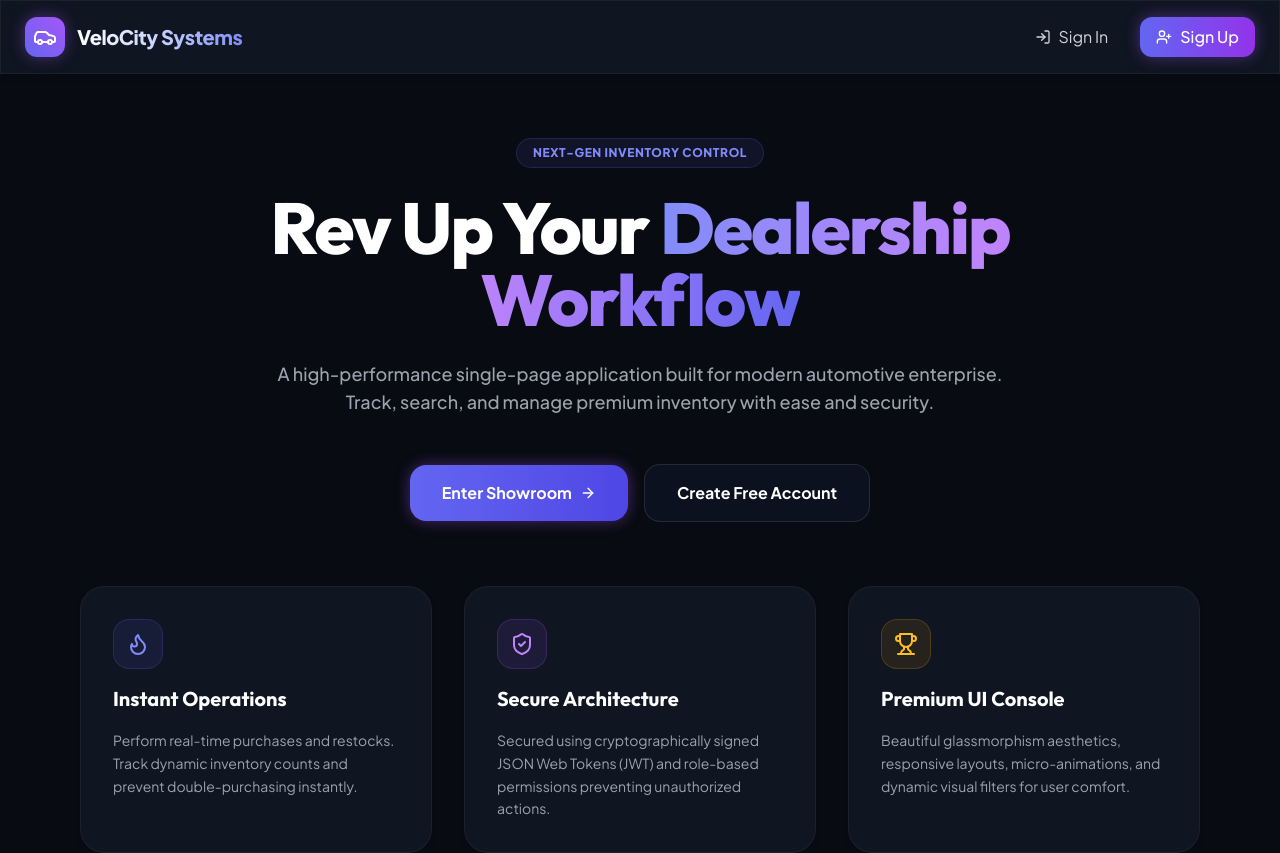
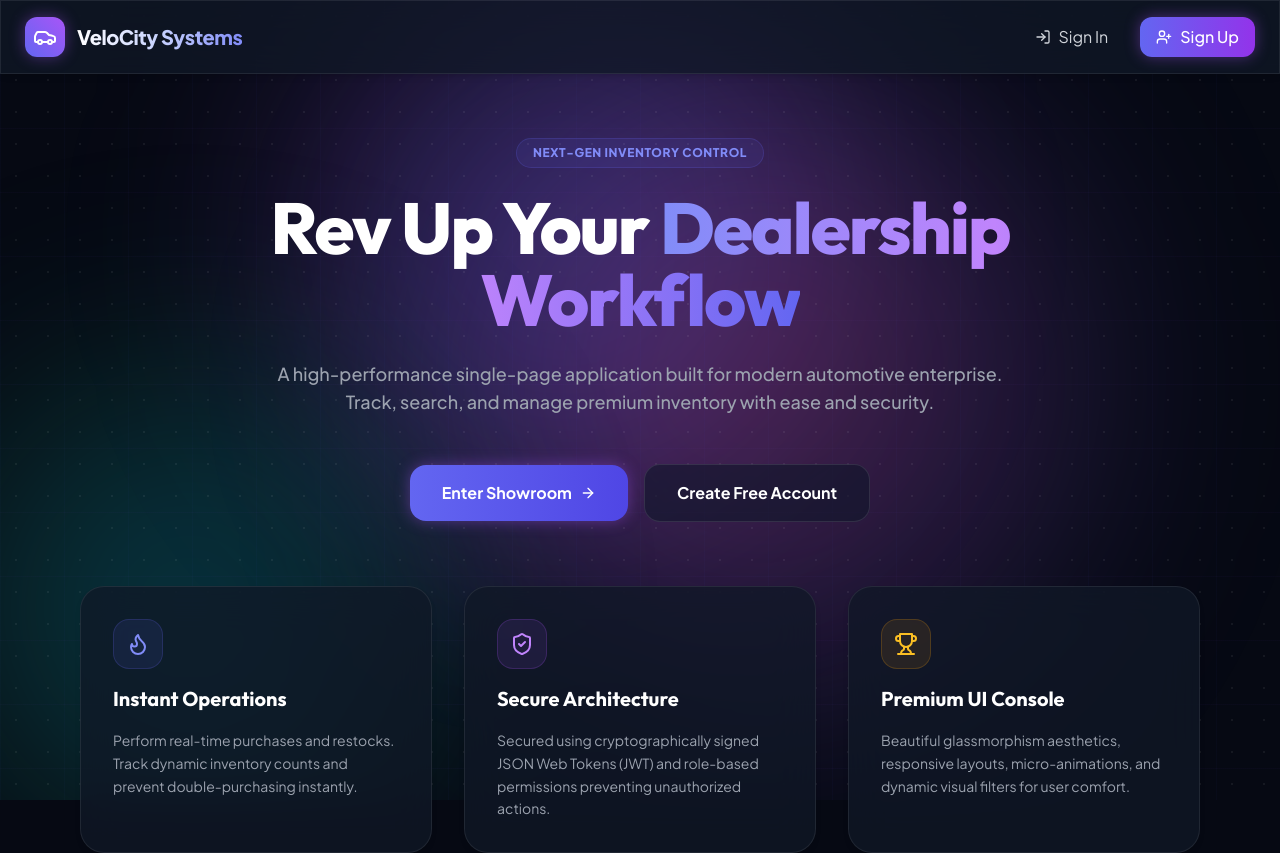
Before and after one commit to Pankaj20042112/car-inventory-system, a React (Vite) app in the folder frotend/my-react-app/: page / in a window 1280 px wide. Shown: the top 853 px of the page. Built offline with nearby package versions, Linux system fonts and the light colour scheme.

Commit message:
style(ui): add dynamic animated colorful gradient mesh background orbs and grid overlays

```diff
--- a/frotend/my-react-app/src/App.tsx
+++ b/frotend/my-react-app/src/App.tsx
@@ -55,10 +55,18 @@ function App() {
   return (
     <AuthProvider>
       <Router>
-        <div className="flex flex-col min-h-screen bg-[#080b11] text-gray-100 selection:bg-indigo-500/30 selection:text-white">
+        <div className="relative flex flex-col min-h-screen bg-[#060913] text-gray-100 selection:bg-indigo-500/30 selection:text-white overflow-hidden">
+          {/* Animated Colorful Background Layer */}
+          <div className="colorful-bg-wrapper">
+            <div className="colorful-orb-1" />
+            <div className="colorful-orb-2" />
+            <div className="colorful-orb-3" />
+            <div className="colorful-grid-overlay" />
+          </div>
+
           <Navbar />
 
-          <main className="flex-grow flex flex-col">
+          <main className="relative z-10 flex-grow flex flex-col">
             <Routes>
               {/* Public Routes */}
               <Route path="/" element={<Home />} />
--- a/frotend/my-react-app/src/index.css
+++ b/frotend/my-react-app/src/index.css
@@ -6,15 +6,16 @@
 
 :root {
   font-family: 'Plus Jakarta Sans', system-ui, sans-serif;
-  background-color: #080b11;
+  background-color: #060913;
   color: #f3f4f6;
 }
 
 body {
   margin: 0;
-  background-color: #080b11;
+  background-color: #060913;
   color: #e2e8f0;
   font-family: 'Plus Jakarta Sans', system-ui, -apple-system, BlinkMacSystemFont, sans-serif;
+  overflow-x: hidden;
 }
 
 h1, h2, h3, h4, h5, h6 {
@@ -24,18 +25,89 @@ h1, h2, h3, h4, h5, h6 {
 
 /* Glassmorphism styling helpers */
 .glass-panel {
-  background: rgba(21, 28, 44, 0.65);
-  backdrop-filter: blur(16px);
-  -webkit-backdrop-filter: blur(16px);
-  border: 1px solid rgba(255, 255, 255, 0.05);
+  background: rgba(17, 24, 39, 0.75);
+  backdrop-filter: blur(20px);
+  -webkit-backdrop-filter: blur(20px);
+  border: 1px solid rgba(255, 255, 255, 0.08);
 }
 
 .glass-panel-hover:hover {
-  background: rgba(21, 28, 44, 0.85);
-  border-color: rgba(168, 85, 247, 0.35);
-  box-shadow: 0 0 20px rgba(168, 85, 247, 0.15);
-  transform: translateY(-2px);
+  background: rgba(23, 32, 54, 0.88);
+  border-color: rgba(168, 85, 247, 0.4);
+  box-shadow: 0 0 25px rgba(99, 102, 241, 0.2);
+  transform: translateY(-3px);
   transition: all 0.3s cubic-bezier(0.4, 0, 0.2, 1);
+}
+
+/* Dynamic Animated Colorful Background Layer */
+.colorful-bg-wrapper {
+  position: fixed;
+  inset: 0;
+  pointer-events: none;
+  z-index: 0;
+  overflow: hidden;
+}
+
+.colorful-orb-1 {
+  position: absolute;
+  top: -15%;
+  left: 15%;
+  width: 650px;
+  height: 650px;
+  background: radial-gradient(circle, rgba(99, 102, 241, 0.35) 0%, rgba(168, 85, 247, 0.2) 45%, rgba(0, 0, 0, 0) 70%);
+  filter: blur(90px);
+  animation: float-slow 18s ease-in-out infinite alternate;
+}
+
+.colorful-orb-2 {
+  position: absolute;
+  bottom: 5%;
+  right: 10%;
+  width: 700px;
+  height: 700px;
+  background: radial-gradient(circle, rgba(236, 72, 153, 0.28) 0%, rgba(139, 92, 246, 0.22) 50%, rgba(0, 0, 0, 0) 70%);
+  filter: blur(100px);
+  animation: float-slow-reverse 22s ease-in-out infinite alternate;
+}
+
+.colorful-orb-3 {
+  position: absolute;
+  top: 45%;
+  left: -12%;
+  width: 580px;
+  height: 580px;
+  background: radial-gradient(circle, rgba(14, 165, 233, 0.28) 0%, rgba(16, 185, 129, 0.18) 50%, rgba(0, 0, 0, 0) 70%);
+  filter: blur(95px);
+  animation: float-diag 20s ease-in-out infinite alternate;
+}
+
+.colorful-grid-overlay {
+  position: absolute;
+  inset: 0;
+  background-image:
+    radial-gradient(rgba(255, 255, 255, 0.08) 1px, transparent 1px),
+    linear-gradient(to right, rgba(99, 102, 241, 0.04) 1px, transparent 1px),
+    linear-gradient(to bottom, rgba(168, 85, 247, 0.04) 1px, transparent 1px);
+  background-size: 32px 32px, 64px 64px, 64px 64px;
+  opacity: 0.8;
+}
+
+@keyframes float-slow {
+  0% { transform: translate(0px, 0px) scale(1); }
+  50% { transform: translate(70px, 50px) scale(1.12); }
+  100% { transform: translate(-50px, 90px) scale(0.92); }
+}
+
+@keyframes float-slow-reverse {
+  0% { transform: translate(0px, 0px) scale(1); }
+  50% { transform: translate(-80px, -60px) scale(1.15); }
+  100% { transform: translate(40px, -100px) scale(0.88); }
+}
+
+@keyframes float-diag {
+  0% { transform: translate(0px, 0px) scale(1); }
+  50% { transform: translate(90px, -70px) scale(1.1); }
+  100% { transform: translate(50px, 60px) scale(0.95); }
 }
 
 /* Custom Scrollbar */
@@ -44,7 +116,7 @@ h1, h2, h3, h4, h5, h6 {
   height: 6px;
 }
 ::-webkit-scrollbar-track {
-  background: #080b11;
+  background: #060913;
 }
 ::-webkit-scrollbar-thumb {
   background: #1e293b;
```
Also changed, not shown: 1 other file (tests, documents, lock files or other folders).
